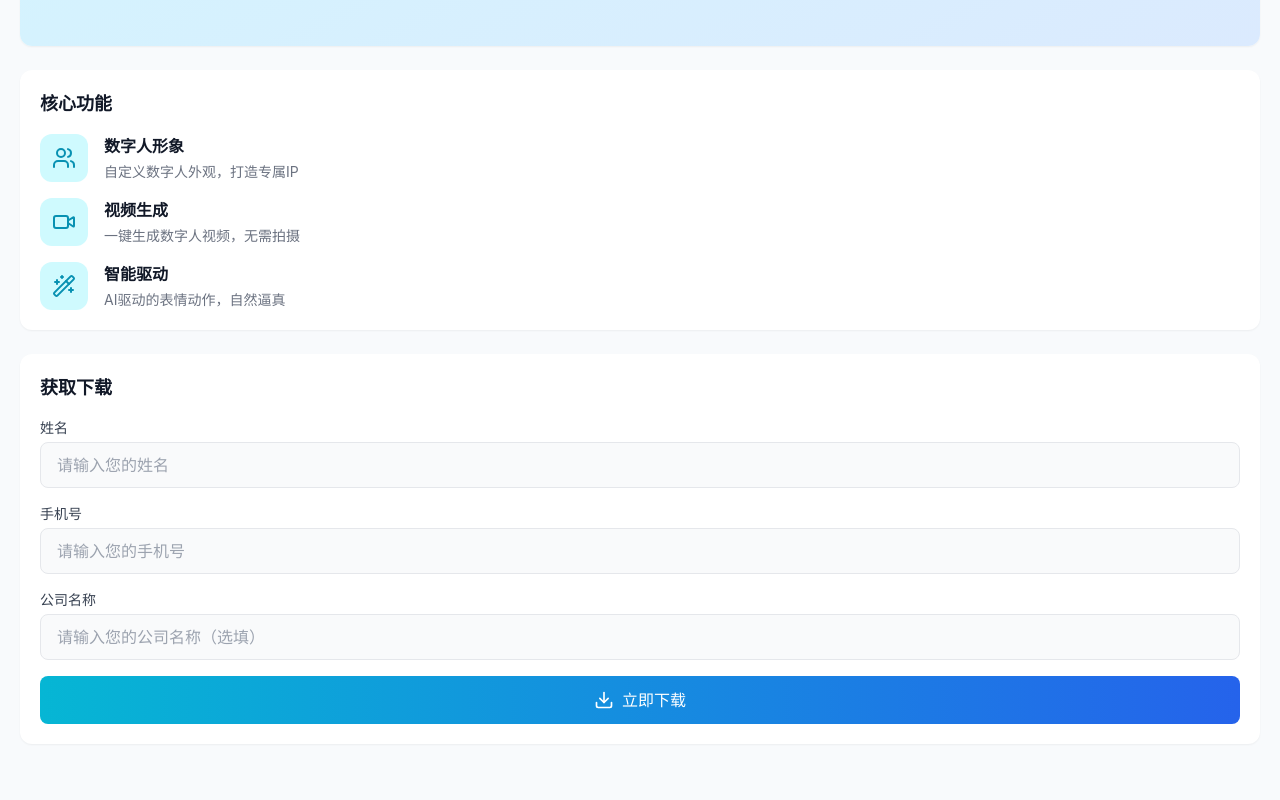
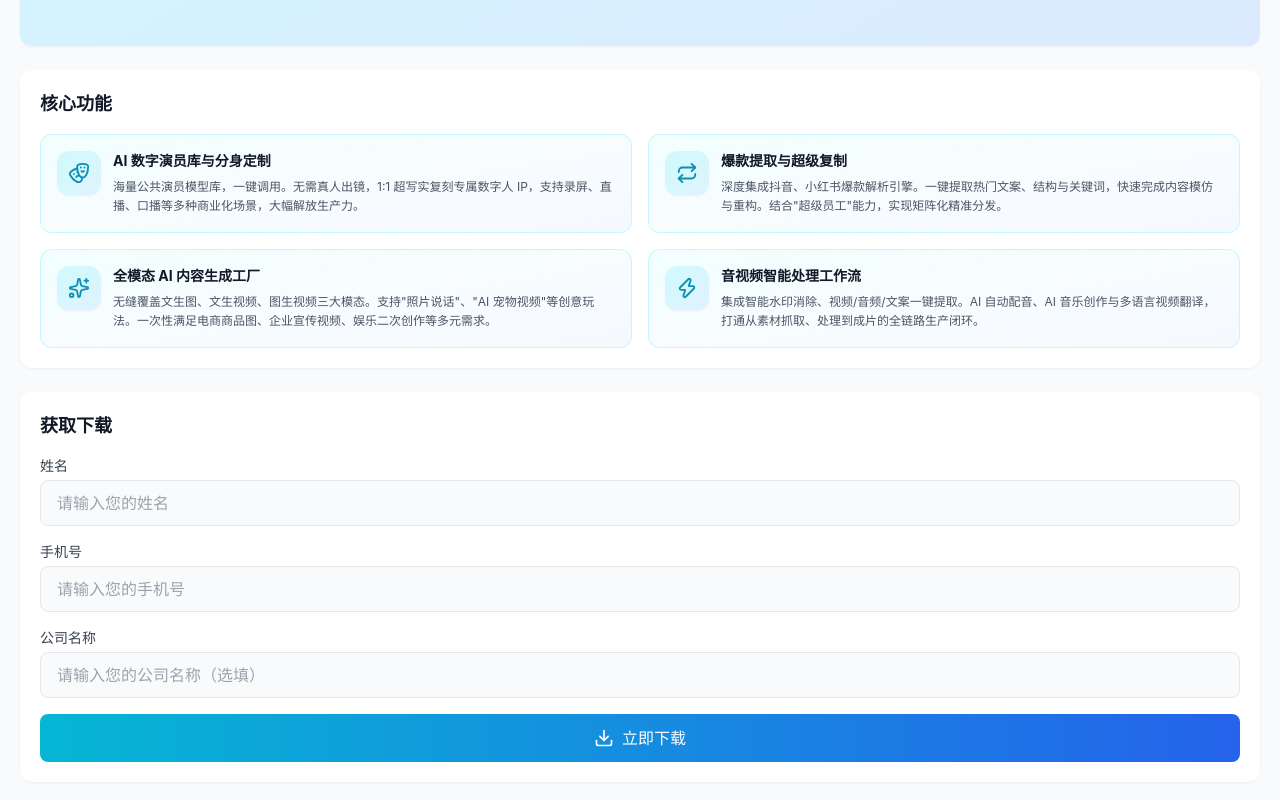
Before and after one commit to liangpengshe/liangpengshe, a Next.js app: page /tools/pioneer in a window 1280 px wide. Shown: the part 913-1713 px from the top of the page. Before the commit the page ends 1681 px from the top, so only its background shows below. Built offline with nearby package versions, Linux system fonts and the light colour scheme.

Commit message:
先锋派数字人核心功能升级：4大模块(数字演员/爆款复制/全模态工厂/音视频流)+冰蓝2列布局

```diff
--- a/src/app/tools/pioneer/page.tsx
+++ b/src/app/tools/pioneer/page.tsx
@@ -1,7 +1,16 @@
 'use client'
 
 import { useState } from 'react'
-import { ArrowLeft, Download, Users, Video, Wand2, CheckCircle } from 'lucide-react'
+import {
+  ArrowLeft,
+  Download,
+  Drama,
+  Repeat,
+  Sparkles,
+  Zap,
+  Users,
+  CheckCircle,
+} from 'lucide-react'
 import Link from 'next/link'
 
 export default function PioneerPage() {
@@ -18,9 +27,26 @@ export default function PioneerPage() {
   }
 
   const features = [
-    { icon: Users, title: '数字人形象', desc: '自定义数字人外观，打造专属IP' },
-    { icon: Video, title: '视频生成', desc: '一键生成数字人视频，无需拍摄' },
-    { icon: Wand2, title: '智能驱动', desc: 'AI驱动的表情动作，自然逼真' },
+    {
+      icon: Drama,
+      title: 'AI 数字演员库与分身定制',
+      desc: '海量公共演员模型库，一键调用。无需真人出镜，1:1 超写实复刻专属数字人 IP，支持录屏、直播、口播等多种商业化场景，大幅解放生产力。',
+    },
+    {
+      icon: Repeat,
+      title: '爆款提取与超级复制',
+      desc: '深度集成抖音、小红书爆款解析引擎。一键提取热门文案、结构与关键词，快速完成内容模仿与重构。结合"超级员工"能力，实现矩阵化精准分发。',
+    },
+    {
+      icon: Sparkles,
+      title: '全模态 AI 内容生成工厂',
+      desc: '无缝覆盖文生图、文生视频、图生视频三大模态。支持"照片说话"、"AI 宠物视频"等创意玩法。一次性满足电商商品图、企业宣传视频、娱乐二次创作等多元需求。',
+    },
+    {
+      icon: Zap,
+      title: '音视频智能处理工作流',
+      desc: '集成智能水印消除、视频/音频/文案一键提取。AI 自动配音、AI 音乐创作与多语言视频翻译，打通从素材抓取、处理到成片的全链路生产闭环。',
+    },
   ]
 
   return (
@@ -59,15 +85,24 @@ export default function PioneerPage() {
 
         <section className="bg-white rounded-xl shadow-sm p-5 mb-6">
           <h2 className="text-lg font-bold text-gray-900 mb-4">核心功能</h2>
-          <div className="space-y-4">
+          <div className="grid grid-cols-1 md:grid-cols-2 gap-4">
             {features.map((feature, index) => (
-              <div key={index} className="flex items-start gap-4">
-                <div className="w-12 h-12 bg-cyan-100 rounded-xl flex items-center justify-center flex-shrink-0">
-                  <feature.icon className="text-cyan-600" size={24} />
-                </div>
-                <div>
-                  <h3 className="font-semibold text-gray-900">{feature.title}</h3>
-                  <p className="text-sm text-gray-500 mt-1">{feature.desc}</p>
+              <div
+                key={index}
+                className="group relative bg-gradient-to-br from-cyan-50/70 via-sky-50/50 to-blue-50/60 border border-cyan-200/60 rounded-xl p-4 hover:border-cyan-400 hover:shadow-md hover:-translate-y-0.5 transition-all duration-300"
+              >
+                <div className="flex items-start gap-3">
+                  <div className="w-11 h-11 flex-shrink-0 bg-gradient-to-br from-cyan-100 to-sky-100 rounded-xl flex items-center justify-center shadow-sm group-hover:scale-110 transition-transform">
+                    <feature.icon className="text-cyan-600" size={22} />
+                  </div>
+                  <div className="flex-1 min-w-0">
+                    <h3 className="font-bold text-gray-900 text-sm mb-1.5 group-hover:text-cyan-700 transition-colors">
+                      {feature.title}
+                    </h3>
+                    <p className="text-xs text-gray-600 leading-relaxed">
+                      {feature.desc}
+                    </p>
+                  </div>
                 </div>
               </div>
             ))}
```
